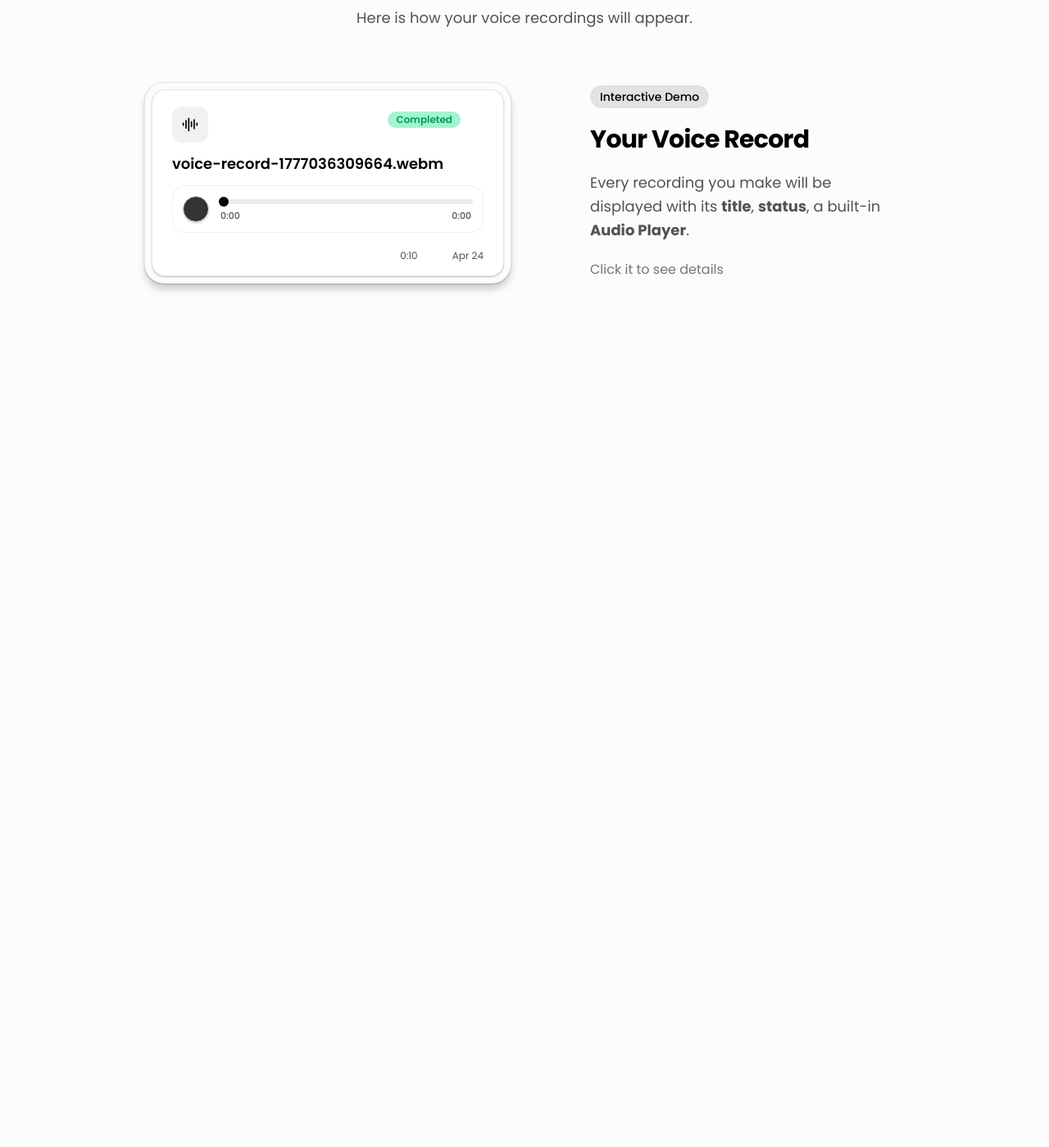
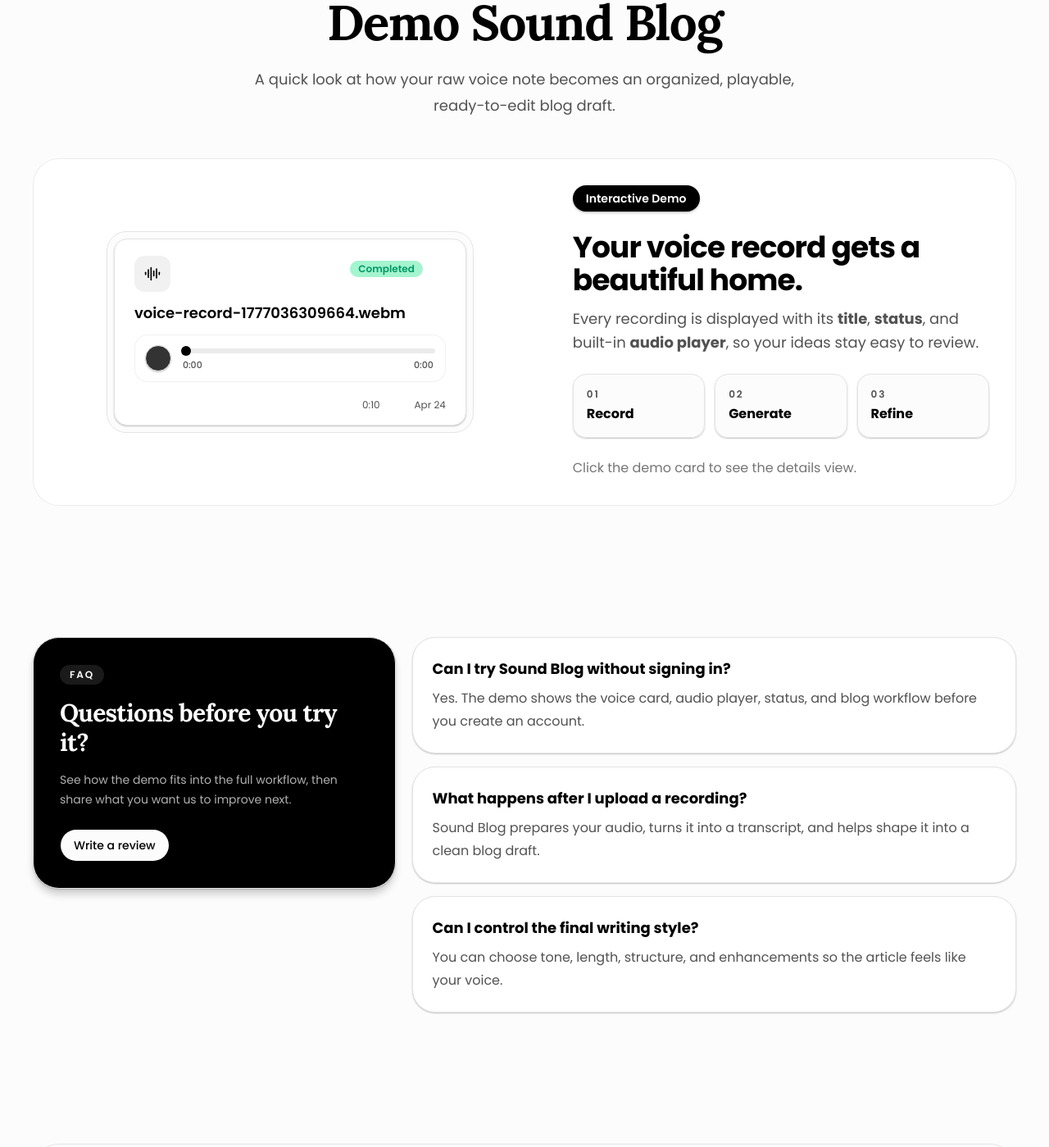
Before and after one commit to Shatlyk1011/sound-blog, a Next.js app: page / in a window 1280 px wide. Shown: the part 840-2239 px from the top of the page at 82% size. Before the commit the page ends 1282 px from the top, so only its background shows below. Built offline with nearby package versions, Linux system fonts and the light colour scheme; no server answers; some icons are missing.

Commit message:
feat: enhance landing page with FAQ and footer sections, update DemoSection layout, and refine voice record card display.

```diff
--- a/src/app/(frontend)/(public)/page.tsx
+++ b/src/app/(frontend)/(public)/page.tsx
@@ -1,11 +1,15 @@
 import DemoSection from '@/components/DemoSection'
+import FAQ from '@/components/FAQ'
+import Footer from '@/components/Footer'
 import Hero from '@/components/Hero'
 
 export default function Home() {
   return (
-    <main className='bg-background mt-14 flex min-h-screen flex-col items-center justify-start pb-24'>
+    <main className='bg-background mt-14 flex min-h-screen flex-col items-center justify-start pb-8'>
       <Hero />
       <DemoSection />
+      <FAQ />
+      <Footer />
     </main>
   )
 }
--- a/src/app/(payload)/utils/worker.ts
+++ b/src/app/(payload)/utils/worker.ts
@@ -7,13 +7,8 @@
   if (!workerSecret) return false
 
   const explicitSecret = req.headers.get('x-worker-secret')
-  console.log('XXXXSAXQ 12312w', explicitSecret)
   if (explicitSecret === workerSecret) return true
 
   const authorization = req.headers.get('authorization')
-  return (
-    authorization === `Bearer ${workerSecret}` ||
-    authorization === `Worker ${workerSecret}` ||
-    authorization === `adminUsers API-Key ${workerSecret}`
-  )
+  return authorization === `Bearer ${workerSecret}` || authorization === `adminUsers API-Key ${workerSecret}`
 }
--- a/src/components/DemoSection/index.tsx
+++ b/src/components/DemoSection/index.tsx
@@ -16,38 +16,60 @@
 
 const DemoSection = () => {
   return (
-    <section className='text-card-foreground mx-auto w-full max-w-7xl rounded-4xl px-4 pt-16 sm:px-10' id='demo'>
-      <div className='mb-16 flex flex-col items-center'>
-        <h2 className='mb-4 font-sans text-4xl font-extrabold tracking-tight sm:text-5xl'>Demo Sound Blog</h2>
-        <p className='text-muted-foreground max-w-2xl text-center text-lg'>
-          Here is how your voice recordings will appear.
+    <section
+      className='text-card-foreground relative mx-auto w-full max-w-7xl overflow-hidden rounded-[2rem] px-4 pt-16 sm:px-10'
+      id='demo'
+    >
+      <div className='mb-12 flex flex-col items-center text-center'>
+        <span className='border-border bg-background/80 text-muted-foreground mb-4 inline-flex rounded-full border px-4 py-1.5 text-xs font-semibold tracking-[0.18em] uppercase shadow-sm backdrop-blur'>
+          Listen, polish, publish
+        </span>
+        <h2 className='mb-4 max-w-3xl font-serif text-4xl leading-tight font-extrabold tracking-tight sm:text-6xl'>
+          Demo Sound Blog
+        </h2>
+        <p className='text-muted-foreground max-w-2xl text-lg leading-8'>
+          A quick look at how your raw voice note becomes an organized, playable, ready-to-edit blog draft.
         </p>
       </div>
 
-      <div className='flex flex-col items-center justify-center gap-12 lg:flex-row lg:gap-24'>
-        <div className='relative w-full max-w-md max-lg:order-2'>
-          <div className='bg-primary/10 absolute -inset-4 -z-10 rounded-[2.5rem] blur-xl'></div>
-          <div className='bg-background border-border relative z-10 rounded-3xl border p-2 shadow-xl'>
+      <div className='border-border/70 bg-card/80 relative grid items-center gap-10 overflow-hidden rounded-[2rem] border p-4 sm:p-8 lg:grid-cols-[1.05fr_0.95fr] lg:gap-16'>
+        <div className='relative w-full max-w-md justify-self-center max-lg:order-2'>
+          <div className='border-border bg-background/95 relative z-10 rounded-3xl border p-2'>
             <VoiceRecordCard record={DEMO_RECORD} />
           </div>
         </div>
 
-        <div className='relative flex max-w-sm flex-col items-center lg:items-start'>
-          {/* Arrow pointing Left (for Desktop) */}
+        <div className='relative flex flex-col items-center lg:items-start'>
           <div className='text-primary absolute top-1/2 -left-20 -translate-y-1/2 max-lg:hidden'>
             <HugeiconsIcon size={64} icon={ArrowLeft02Icon} />
           </div>
 
-          <div className='space-y-5 text-center lg:text-left'>
-            <span className='bg-primary/10 text-primary inline-flex items-center justify-center rounded-full px-3 py-1 text-sm font-medium'>
+          <div className='space-y-6 text-center lg:text-left'>
+            <span className='bg-primary text-primary-foreground inline-flex items-center justify-center rounded-full px-4 py-1.5 text-sm font-semibold shadow-md'>
               Interactive Demo
             </span>
-            <h3 className='text-3xl font-bold tracking-tight'>Your Voice Record</h3>
-            <p className='text-muted-foreground text-lg leading-relaxed'>
-              Every recording you make will be displayed with its <strong>title</strong>, <strong>status</strong>, a
-              built-in <strong>Audio Player</strong>.
+            <div className='space-y-3'>
+              <h3 className='text-3xl font-bold tracking-tight sm:text-4xl'>
+                Your voice record gets a beautiful home.
+              </h3>
+              <p className='text-muted-foreground text-lg leading-relaxed'>
+                Every recording is displayed with its <strong>title</strong>, <strong>status</strong>, and built-in{' '}
+                <strong>audio player</strong>, so your ideas stay easy to review.
+              </p>
+            </div>
+            <div className='grid gap-3 sm:grid-cols-3'>
+              {['Record', 'Generate', 'Refine'].map((step, index) => (
+                <div key={step} className='border-border bg-background/80 rounded-2xl border p-4 shadow-sm'>
+                  <p className='text-muted-foreground text-xs font-semibold tracking-[0.16em] uppercase'>
+                    0{index + 1}
+                  </p>
+                  <p className='mt-1 font-bold'>{step}</p>
+                </div>
+              ))}
+            </div>
+            <p className='text-muted-foreground/80 text-base leading-relaxed'>
+              Click the demo card to see the details view.
             </p>
-            <p className='text-muted-foreground/80 text-base leading-relaxed'>Click it to see details </p>
           </div>
         </div>
       </div>
--- /dev/null
+++ b/src/components/FAQ/index.tsx
@@ -0,0 +1,79 @@
+import { Button } from '../ui/button'
+import {
+  Dialog,
+  DialogContent,
+  DialogDescription,
+  DialogFooter,
+  DialogHeader,
+  DialogTitle,
+  DialogTrigger,
+} from '../ui/dialog'
+
+const FAQ_ITEMS = [
+  {
+    question: 'Can I try Sound Blog without signing in?',
+    answer: 'Yes. The demo shows the voice card, audio player, status, and blog workflow before you create an account.',
+  },
+  {
+    question: 'What happens after I upload a recording?',
+    answer: 'Sound Blog prepares your audio, turns it into a transcript, and helps shape it into a clean blog draft.',
+  },
+  {
+    question: 'Can I control the final writing style?',
+    answer: 'You can choose tone, length, structure, and enhancements so the article feels like your voice.',
+  },
+]
+
+const FAQ = () => {
+  return (
+    <section className='mx-auto w-full max-w-7xl px-4 py-40 sm:px-10'>
+      <div className='grid gap-5 lg:grid-cols-[0.75fr_1.25fr] lg:items-start'>
+        <div className='border-border bg-foreground text-background rounded-[2rem] border p-8 shadow-xl'>
+          <span className='bg-background/10 mb-4 inline-flex rounded-full px-3 py-1 text-xs font-semibold tracking-[0.16em] uppercase'>
+            FAQ
+          </span>
+          <h3 className='font-serif text-3xl font-bold tracking-tight'>Questions before you try it?</h3>
+          <p className='text-background/70 mt-4 text-sm leading-6'>
+            See how the demo fits into the full workflow, then share what you want us to improve next.
+          </p>
+          <Dialog>
+            <DialogTrigger asChild>
+              <Button className='bg-background text-foreground hover:bg-background/90 mt-6' size='lg'>
+                Write a review
+              </Button>
+            </DialogTrigger>
+            <DialogContent>
+              <DialogHeader>
+                <DialogTitle>Please write your review</DialogTitle>
+                <DialogDescription>
+                  Tell us what you think about the Sound Blog demo. Your feedback helps shape the product.
+                </DialogDescription>
+              </DialogHeader>
+              <textarea
+                className='border-input bg-input/30 focus-visible:border-ring focus-visible:ring-ring/50 min-h-32 w-full resize-none rounded-3xl border px-4 py-3 text-sm transition outline-none focus-visible:ring-[3px]'
+                placeholder='Please write your review...'
+              />
+              <DialogFooter showCloseButton>
+                <Button type='button'>Submit review</Button>
+              </DialogFooter>
+            </DialogContent>
+          </Dialog>
+        </div>
+
+        <div className='grid gap-4'>
+          {FAQ_ITEMS.map((item) => (
+            <article
+              key={item.question}
+              className='border-border bg-card rounded-[1.75rem] border p-6 shadow-sm transition-all hover:-translate-y-0.5 hover:shadow-lg'
+            >
+              <h4 className='text-lg font-bold'>{item.question}</h4>
+              <p className='text-muted-foreground mt-2 leading-7'>{item.answer}</p>
+            </article>
+          ))}
+        </div>
+      </div>
+    </section>
+  )
+}
+
+export default FAQ
--- /dev/null
+++ b/src/components/Footer/index.tsx
@@ -0,0 +1,42 @@
+import { siteConfig } from '@/siteConfig'
+import { LogoIcon } from '../Logo'
+
+const Footer = () => {
+  const year = new Date().getFullYear()
+
+  return (
+    <footer className='mx-auto w-full max-w-7xl px-4 sm:px-10'>
+      <div className='border-border bg-card/70 flex flex-col gap-5 rounded-[2rem] border px-6 py-5 shadow-sm backdrop-blur sm:flex-row sm:items-center sm:justify-between'>
+        <div className='flex items-center gap-3'>
+          <LogoIcon className='size-9' />
+          <div>
+            <p className='text-sm font-semibold'>{siteConfig.name}</p>
+            <p className='text-muted-foreground text-xs'>Voice notes into blog drafts.</p>
+          </div>
+        </div>
+
+        <div className='text-muted-foreground flex flex-wrap items-center gap-x-4 gap-y-2 text-sm'>
+          <a
+            href={siteConfig.linkedin}
+            target='_blank'
+            rel='noreferrer'
+            className='hover:text-foreground mr-4 transition-colors'
+          >
+            Let&apos;s connect{' '}
+          </a>
+          <a
+            href={siteConfig.githubRepo}
+            target='_blank'
+            rel='noreferrer'
+            className='hover:text-foreground transition-colors'
+          >
+            Source Code
+          </a>
+          <span>© {year} Sound Blog</span>
+        </div>
+      </div>
+    </footer>
+  )
+}
+
+export default Footer
--- a/src/components/VoiceRecordsGrid/VoiceRecordCard.tsx
+++ b/src/components/VoiceRecordsGrid/VoiceRecordCard.tsx
@@ -110,7 +110,7 @@
           </div>
           <Link href={`/record/${record.id}`}>
             <h3 className='hover:text-primary mb-1 line-clamp-2 text-lg font-semibold transition-colors'>
-              {record.fileName}
+              {record.title || record.fileName}
             </h3>
           </Link>
         </div>
--- a/src/siteConfig.ts
+++ b/src/siteConfig.ts
@@ -4,4 +4,5 @@
   githubRepo: 'https://github.com/shatlyk1011/sound-blog',
   siteUrl: 'https://sound-blog.vercel.app',
   ogImage: 'https://sound-blog.vercel.app/opengraph-image.png',
+  linkedin: 'https://linkedin.com/in/shatlyk1011',
 }
```
